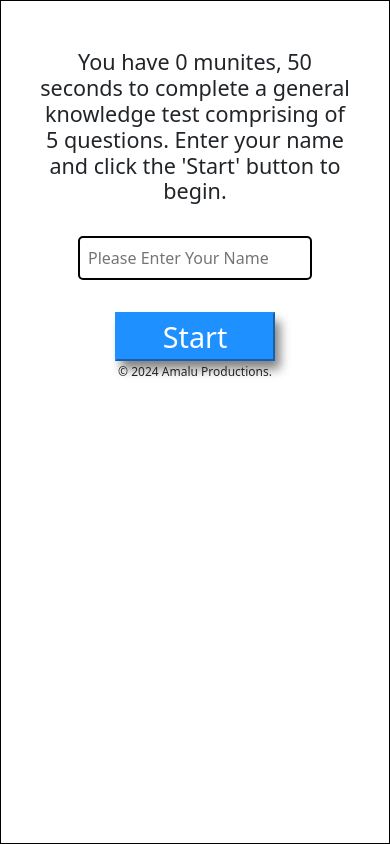
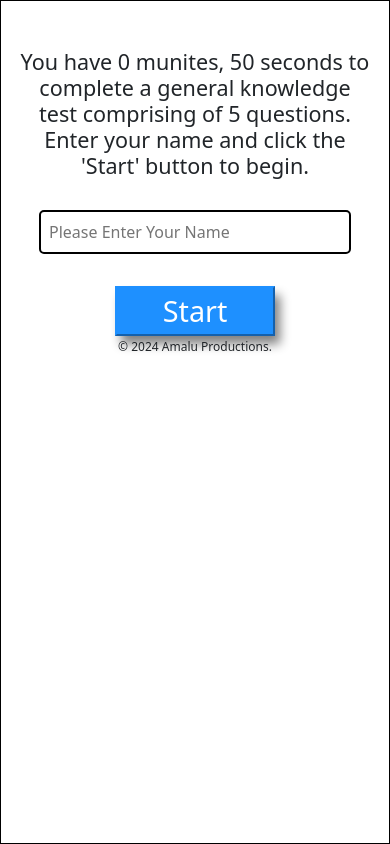
Before and after one commit to Prim3timer/test, a React (Create React App) app: page / in a window 390 px wide. Built offline with nearby package versions, Linux system fonts and the light colour scheme.

Commit message:
even up the table row width

```diff
--- a/src/index.css
+++ b/src/index.css
@@ -23,7 +23,7 @@
 
 #name-component {
 
-  max-width: 50vw;
+  max-width: 70vw;
   margin: 0 auto;
   text-align: center;
 
@@ -35,7 +35,7 @@
 
 
 #name-taker {
-  width: 40vw;
+  width: 70vw;
   padding: .5rem;
   border: 2px solid black;
   border-radius: 5px;
@@ -222,7 +222,7 @@ font-size: 2rem;
 
   #name-component {
     text-align: center;
-    max-width: 80vw;
+    max-width: 90vw;
   }
 #continuity {
 
@@ -239,7 +239,7 @@ font-size: 2rem;
     width: 100vw;
     /* margin: 0 0 2rem 0; */
     /* font-size: .5rem; */
-    width: 60vw;
+    width: 80vw;
   }
 
 #instructions {
```
